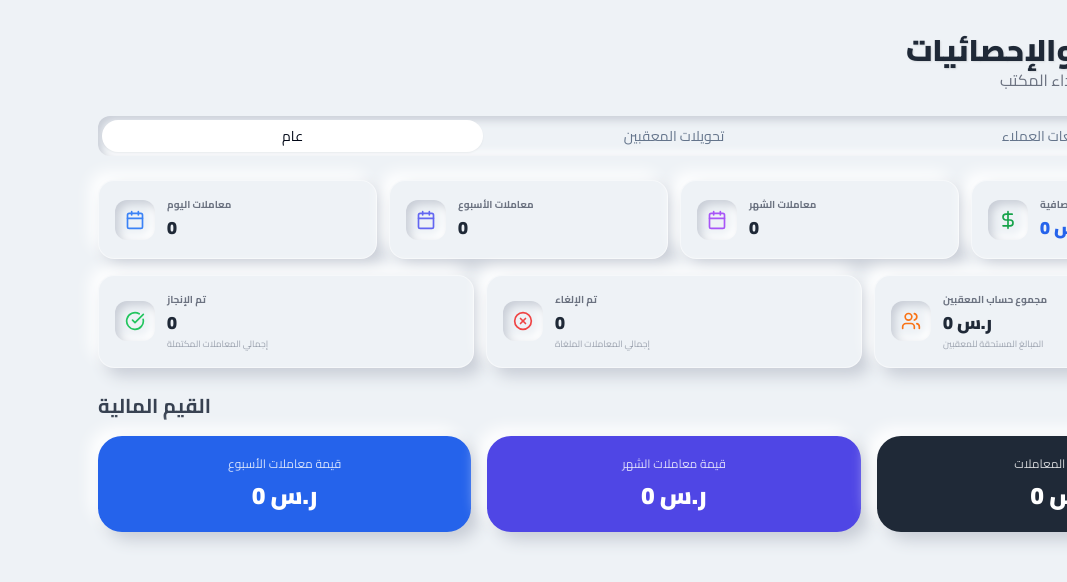
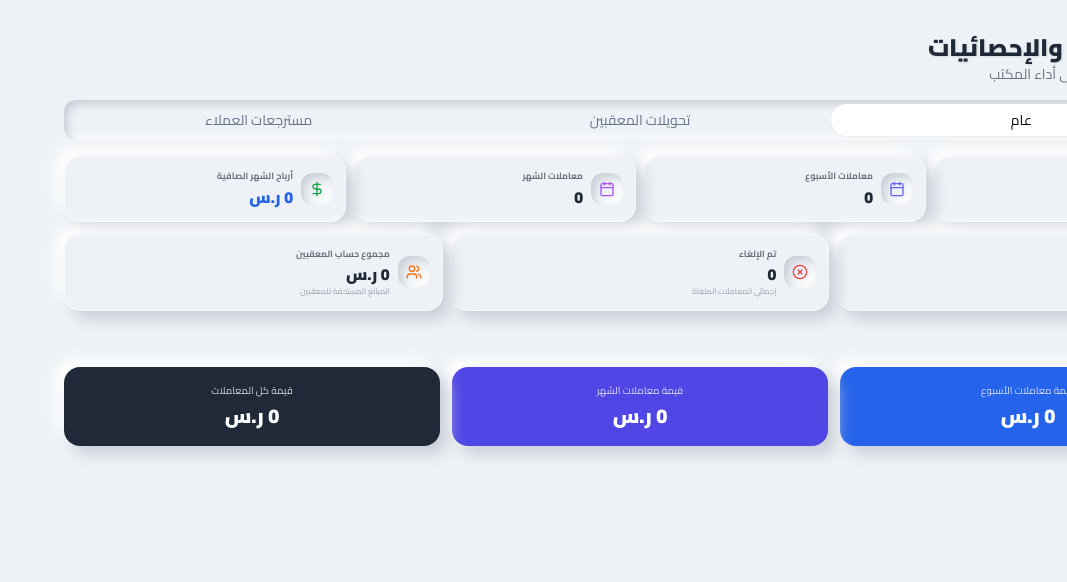
Before and after one commit to alnopeapp2025/Tagep, a React (Vite) app: page /reports in a window 1280 px wide. Shown: the top 582 px of the page, without its empty margins (213-1280 px from the left). Built offline with nearby package versions, Linux system fonts and the light colour scheme.

Commit message:
Commit from Dualite Alpha:

```diff
--- a/src/pages/ReportsPage.tsx
+++ b/src/pages/ReportsPage.tsx
@@ -85,21 +85,21 @@ export default function ReportsPage() {
 
   // eslint-disable-next-line @typescript-eslint/no-explicit-any
   const StatCard = ({ title, value, icon: Icon, colorClass, valueColorClass, subText }: any) => (
-    <div className="bg-[#eef2f6] rounded-2xl shadow-3d p-4 flex items-center gap-3 border border-white/50">
-      <div className={`w-10 h-10 rounded-xl shadow-3d-inset flex items-center justify-center ${colorClass}`}>
-        <Icon className="w-5 h-5" />
+    <div className="bg-[#eef2f6] rounded-2xl shadow-3d p-3 flex items-center gap-2 border border-white/50">
+      <div className={`w-8 h-8 rounded-xl shadow-3d-inset flex items-center justify-center ${colorClass}`}>
+        <Icon className="w-4 h-4" />
       </div>
       <div>
-        <p className="text-gray-500 text-[10px] font-bold mb-0.5">{title}</p>
-        <h3 className={`text-lg font-black ${valueColorClass || 'text-gray-800'}`}>{value}</h3>
-        {subText && <p className="text-[9px] text-gray-400">{subText}</p>}
+        <p className="text-gray-500 text-[9px] font-bold mb-0.5">{title}</p>
+        <h3 className={`text-base font-black ${valueColorClass || 'text-gray-800'}`}>{value}</h3>
+        {subText && <p className="text-[8px] text-gray-400">{subText}</p>}
       </div>
     </div>
   );
 
   return (
     <div className="max-w-6xl mx-auto pb-20">
-      <header className="mb-6 flex items-center gap-4">
+      <header className="mb-4 flex items-center gap-4">
         <button
           onClick={() => navigate('/')}
           className="p-3 rounded-full bg-[#eef2f6] shadow-3d hover:shadow-3d-hover active:shadow-3d-active text-gray-600 transition-all"
@@ -107,13 +107,13 @@ export default function ReportsPage() {
           <ArrowRight className="w-6 h-6" />
         </button>
         <div>
-          <h1 className="text-3xl font-black text-gray-800 text-shadow">التقارير والإحصائيات</h1>
-          <p className="text-gray-500">نظرة شاملة على أداء المكتب</p>
+          <h1 className="text-2xl font-black text-gray-800 text-shadow">التقارير والإحصائيات</h1>
+          <p className="text-gray-500 text-sm">نظرة شاملة على أداء المكتب</p>
         </div>
       </header>
 
-      <Tabs defaultValue="general" className="w-full">
-        <TabsList className="grid w-full grid-cols-3 mb-6 bg-[#eef2f6] shadow-3d-inset rounded-xl p-1">
+      <Tabs defaultValue="general" className="w-full" dir="rtl">
+        <TabsList className="grid w-full grid-cols-3 mb-4 bg-[#eef2f6] shadow-3d-inset rounded-xl p-1">
             <TabsTrigger value="general" className="rounded-lg data-[state=active]:bg-white data-[state=active]:shadow-sm">عام</TabsTrigger>
             <TabsTrigger value="agent-transfers" className="rounded-lg data-[state=active]:bg-white data-[state=active]:shadow-sm">تحويلات المعقبين</TabsTrigger>
             <TabsTrigger value="refunds" className="rounded-lg data-[state=active]:bg-white data-[state=active]:shadow-sm">مسترجعات العملاء</TabsTrigger>
@@ -121,7 +121,7 @@ export default function ReportsPage() {
 
         <TabsContent value="general">
             {/* Compact Grid Gap */}
-            <div className="grid grid-cols-1 md:grid-cols-2 lg:grid-cols-4 gap-3 mb-4">
+            <div className="grid grid-cols-1 md:grid-cols-2 lg:grid-cols-4 gap-2 mb-3">
                 <StatCard
                     title="معاملات اليوم"
                     value={stats.todayCount}
@@ -149,7 +149,7 @@ export default function ReportsPage() {
                 />
             </div>
 
-            <div className="grid grid-cols-1 md:grid-cols-3 gap-3 mb-4">
+            <div className="grid grid-cols-1 md:grid-cols-3 gap-2 mb-3">
                 <StatCard
                     title="تم الإنجاز"
                     value={stats.completedCount}
@@ -173,39 +173,39 @@ export default function ReportsPage() {
                 />
             </div>
 
-            <h3 className="text-xl font-bold text-gray-700 mb-4 mt-6">القيم المالية</h3>
-            <div className="grid grid-cols-1 md:grid-cols-3 gap-4">
-                <div className="bg-blue-600 text-white rounded-3xl shadow-3d p-5 text-center">
-                    <p className="opacity-80 mb-2 font-medium text-xs">قيمة معاملات الأسبوع</p>
-                    <h2 className="text-2xl font-black">{stats.weekValue.toLocaleString()} ر.س</h2>
+            <h3 className="text-lg font-bold text-gray-700 mb-3 mt-4">القيم المالية</h3>
+            <div className="grid grid-cols-1 md:grid-cols-3 gap-3">
+                <div className="bg-blue-600 text-white rounded-2xl shadow-3d p-4 text-center">
+                    <p className="opacity-80 mb-1 font-medium text-[10px]">قيمة معاملات الأسبوع</p>
+                    <h2 className="text-xl font-black">{stats.weekValue.toLocaleString()} ر.س</h2>
                 </div>
-                <div className="bg-indigo-600 text-white rounded-3xl shadow-3d p-5 text-center">
-                    <p className="opacity-80 mb-2 font-medium text-xs">قيمة معاملات الشهر</p>
-                    <h2 className="text-2xl font-black">{stats.monthValue.toLocaleString()} ر.س</h2>
+                <div className="bg-indigo-600 text-white rounded-2xl shadow-3d p-4 text-center">
+                    <p className="opacity-80 mb-1 font-medium text-[10px]">قيمة معاملات الشهر</p>
+                    <h2 className="text-xl font-black">{stats.monthValue.toLocaleString()} ر.س</h2>
                 </div>
-                <div className="bg-gray-800 text-white rounded-3xl shadow-3d p-5 text-center">
-                    <p className="opacity-80 mb-2 font-medium text-xs">قيمة كل المعاملات</p>
-                    <h2 className="text-2xl font-black">{stats.totalValue.toLocaleString()} ر.س</h2>
+                <div className="bg-gray-800 text-white rounded-2xl shadow-3d p-4 text-center">
+                    <p className="opacity-80 mb-1 font-medium text-[10px]">قيمة كل المعاملات</p>
+                    <h2 className="text-xl font-black">{stats.totalValue.toLocaleString()} ر.س</h2>
                 </div>
             </div>
         </TabsContent>
 
         <TabsContent value="agent-transfers">
-            <div className="space-y-4">
+            <div className="space-y-3">
                 {agentTransfers.length === 0 ? (
-                    <div className="text-center py-10 text-gray-500 bg-[#eef2f6] rounded-2xl shadow-3d-inset">
+                    <div className="text-center py-8 text-gray-500 bg-[#eef2f6] rounded-2xl shadow-3d-inset text-sm">
                         لا توجد تحويلات مسجلة للمعقبين بعد.
                     </div>
                 ) : (
                     agentTransfers.map(record => (
-                        <div key={record.id} className="bg-[#eef2f6] p-4 rounded-2xl shadow-3d flex justify-between items-center border border-white/50">
-                            <div className="flex items-center gap-4">
-                                <div className="w-10 h-10 bg-blue-100 rounded-full flex items-center justify-center text-blue-600 shadow-sm">
-                                    <ArrowUpRight className="w-5 h-5" />
+                        <div key={record.id} className="bg-[#eef2f6] p-3 rounded-2xl shadow-3d flex justify-between items-center border border-white/50">
+                            <div className="flex items-center gap-3">
+                                <div className="w-8 h-8 bg-blue-100 rounded-full flex items-center justify-center text-blue-600 shadow-sm">
+                                    <ArrowUpRight className="w-4 h-4" />
                                 </div>
                                 <div>
-                                    <h3 className="font-bold text-gray-800">{record.agentName}</h3>
-                                    <div className="flex gap-2 text-xs text-gray-400 mt-1">
+                                    <h3 className="font-bold text-gray-800 text-sm">{record.agentName}</h3>
+                                    <div className="flex gap-2 text-[10px] text-gray-400 mt-0.5">
                                         <span>{new Date(record.date).toLocaleDateString('ar-SA')}</span>
                                         <span>•</span>
                                         <span>{record.transactionCount} معاملة</span>
@@ -214,7 +214,7 @@ export default function ReportsPage() {
                                     </div>
                                 </div>
                             </div>
-                            <span className="font-bold text-blue-600 text-lg">{record.amount.toLocaleString()} ر.س</span>
+                            <span className="font-bold text-blue-600 text-base">{record.amount.toLocaleString()} ر.س</span>
                         </div>
                     ))
                 )}
@@ -222,21 +222,21 @@ export default function ReportsPage() {
         </TabsContent>
 
         <TabsContent value="refunds">
-            <div className="space-y-4">
+            <div className="space-y-3">
                 {refunds.length === 0 ? (
-                    <div className="text-center py-10 text-gray-500 bg-[#eef2f6] rounded-2xl shadow-3d-inset">
+                    <div className="text-center py-8 text-gray-500 bg-[#eef2f6] rounded-2xl shadow-3d-inset text-sm">
                         لا توجد مسترجعات (معاملات ملغاة) حالياً.
                     </div>
                 ) : (
                     refunds.map(tx => (
-                        <div key={tx.id} className="bg-[#eef2f6] p-4 rounded-2xl shadow-3d flex justify-between items-center border border-white/50 opacity-75">
-                            <div className="flex items-center gap-4">
-                                <div className="w-10 h-10 bg-red-100 rounded-full flex items-center justify-center text-red-600 shadow-sm">
-                                    <ArrowDownLeft className="w-5 h-5" />
+                        <div key={tx.id} className="bg-[#eef2f6] p-3 rounded-2xl shadow-3d flex justify-between items-center border border-white/50 opacity-75">
+                            <div className="flex items-center gap-3">
+                                <div className="w-8 h-8 bg-red-100 rounded-full flex items-center justify-center text-red-600 shadow-sm">
+                                    <ArrowDownLeft className="w-4 h-4" />
                                 </div>
                                 <div>
-                                    <h3 className="font-bold text-gray-800">{tx.clientName || 'عميل عام'}</h3>
-                                    <div className="flex gap-2 text-xs text-gray-400 mt-1">
+                                    <h3 className="font-bold text-gray-800 text-sm">{tx.clientName || 'عميل عام'}</h3>
+                                    <div className="flex gap-2 text-[10px] text-gray-400 mt-0.5">
                                         <span>{new Date(tx.createdAt).toLocaleDateString('ar-SA')}</span>
                                         <span>•</span>
                                         <span>{tx.type}</span>
@@ -245,7 +245,7 @@ export default function ReportsPage() {
                                     </div>
                                 </div>
                             </div>
-                            <span className="font-bold text-red-600 text-lg">{tx.clientPrice} ر.س</span>
+                            <span className="font-bold text-red-600 text-base">{tx.clientPrice} ر.س</span>
                         </div>
                     ))
                 )}
```
Also changed, not shown: src/pages/TransactionsPage.tsx (+9 -9 lines).
